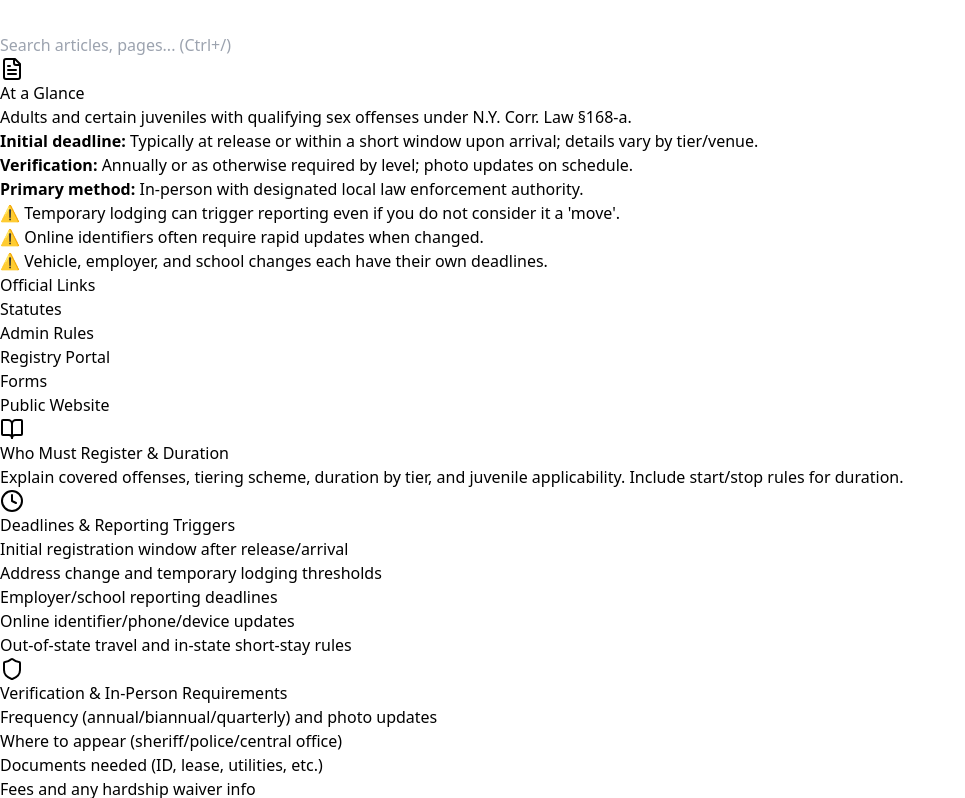
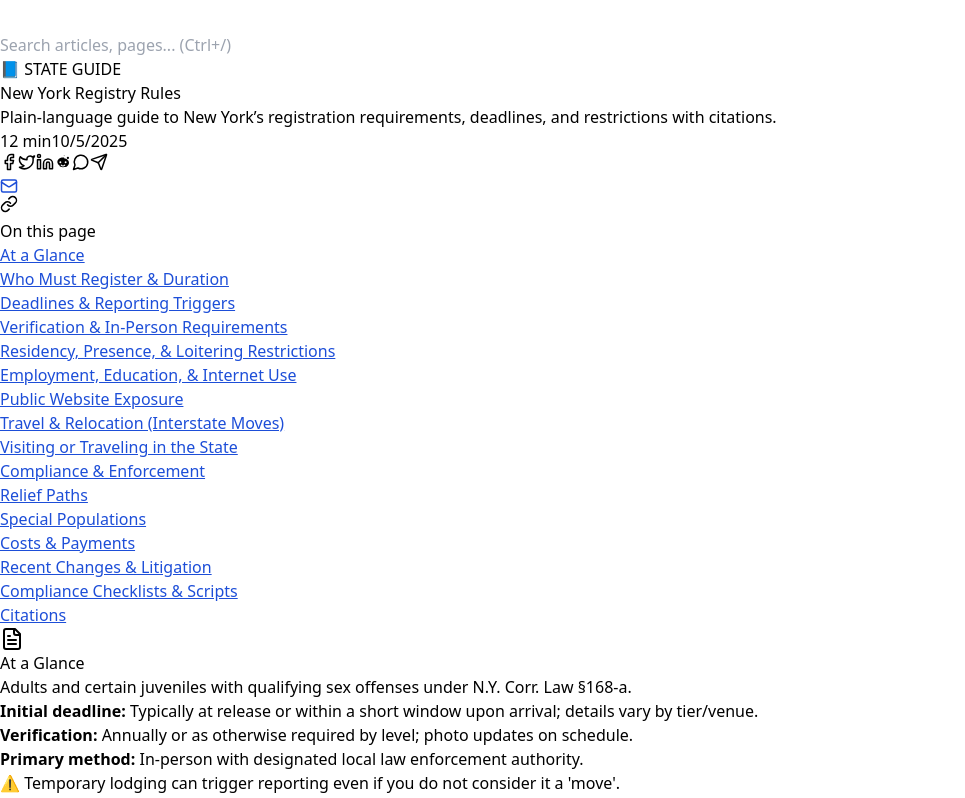
Before and after one commit to projectsolarrecon/Solar, a React (Vite) app: page /resources/state-registry/states/ny in a window 1280 px wide. Shown: the part 2999-3797 px from the top of the page, without its empty margins (0-965 px from the left). Built offline with nearby package versions, Linux system fonts and the light colour scheme.

Commit message:
Update state.tsx

```diff
--- a/src/pages/resources/state-registry/states/state.tsx
+++ b/src/pages/resources/state-registry/states/state.tsx
@@ -1,16 +1,37 @@
 import React from "react";
 import { useParams } from "react-router-dom";
+
+// Layout + SOLAR shell
+import GuideLayout from "../../../../components/layouts/GuideLayout";
+// If your barrel exports TOC from components/solar, this path is correct from a page:
+import { TOC } from "../../../../components/solar";
+
+// The content-only template we just updated
 import StateRegistryTemplate, { StateRegistryData } from "../../../../components/solar/StateRegistryTemplate";
 
-// Auto-import all JSONs under /src/data/state-registry
+// Auto-import all JSONs
 const files = import.meta.glob("/src/data/state-registry/*.json", { eager: true });
 
 function getDataFor(code: string): StateRegistryData | null {
   const key = Object.keys(files).find((k) => k.endsWith(`/${code.toLowerCase()}.json`));
   if (!key) return null;
-  // Vite eager JSON modules expose default export
-  // @ts-ignore
+  // @ts-ignore Vite eager JSON modules
   return (files[key]?.default || files[key]) as StateRegistryData;
+}
+
+function fmtDate(iso?: string) {
+  if (!iso) return "";
+  const d = new Date(iso);
+  if (Number.isNaN(d.valueOf())) return "";
+  return d.toLocaleDateString();
+}
+
+function pickLede(d?: StateRegistryData) {
+  // Prefer first plain-language summary bullet if present
+  const blurb = d?.plainLanguage?.atAGlance?.summary?.[0];
+  if (blurb && blurb.length > 0) return blurb;
+  // Fallback lede
+  return `Plain-language guide to ${d?.state ?? "this state"}’s registration requirements, deadlines, and restrictions with citations.`;
 }
 
 export default function StateRegistryStatePage() {
@@ -40,6 +61,28 @@ export default function StateRegistryStatePage() {
     );
   }
 
-  // (Temporarily removed Zod validation to unblock deploy)
-  return <StateRegistryTemplate data={data} />;
+  const title = `${data.state} Registry Rules`;
+  const description = `${data.state} registration requirements, restrictions, deadlines, travel/visitor rules, resources, and citations.`;
+  const date = fmtDate(data.lastReviewedUTC);
+  const lede = pickLede(data);
+
+  return (
+    <GuideLayout
+      title={title}
+      description={description}
+      keywords={`${data.state}, registry, SORNA, deadlines, restrictions, relief paths`}
+      date={date || undefined}
+      readTime="12 min"
+      badge="📘 STATE GUIDE"
+      lede={lede}
+      showTOC={true}
+    >
+      <div className="mb-6">
+        {/* If your TOC requires anchors, your Section headings in the template will appear. */}
+        <TOC />
+      </div>
+
+      <StateRegistryTemplate data={data} />
+    </GuideLayout>
+  );
 }
```
